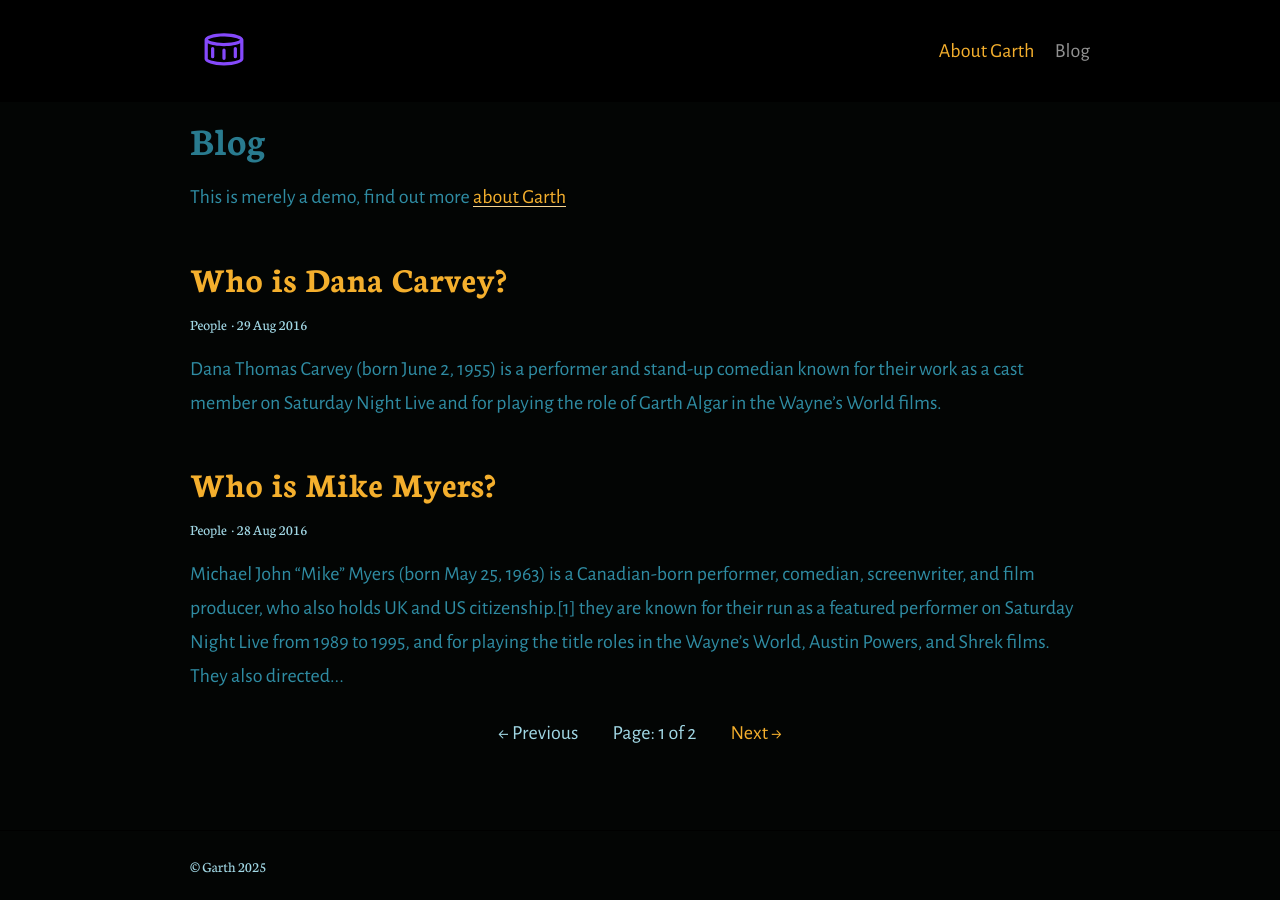
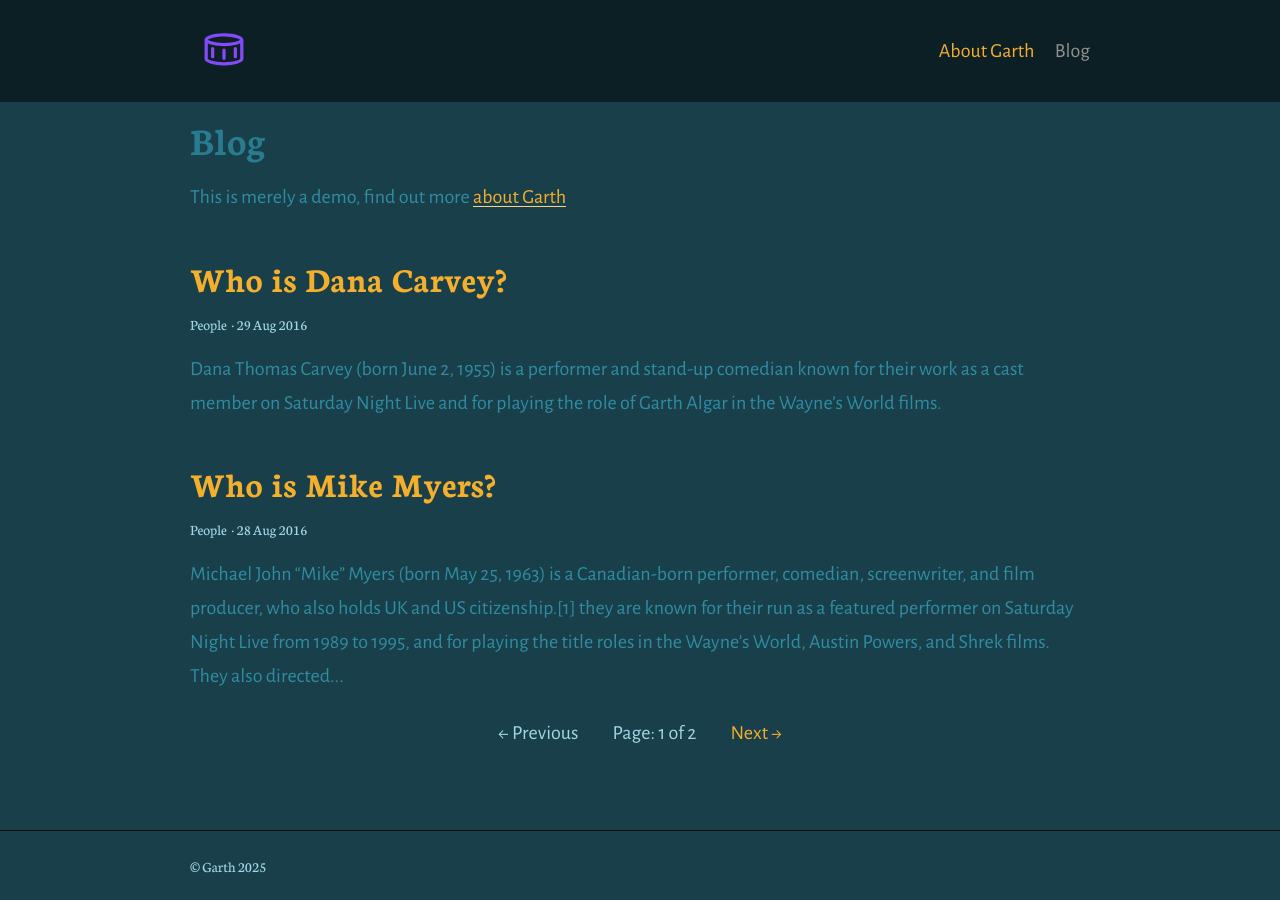
Before and after one commit to Patchyst/Patchyst.github.io, a Jekyll site: the page built from index.html, in a window 1280 px wide. Built offline with Jekyll 4.4.1, drawn with Linux system fonts in a browser that asks for light colours; the list of posts is cut into pages by our own code.

Commit message:
messing with colors

```diff
--- a/_sass/_colors.scss
+++ b/_sass/_colors.scss
@@ -6,5 +6,5 @@ $hoverColour: darken($linkColour, 10%);
 $captionColour: lighten($headingColour, 40%);
 $white: #fffffe;
 
-$backgroundColour: #030504;
+$backgroundColour: #193f4a;
 $codeBackgroundColour: darken($backgroundColour, 5%);
```
